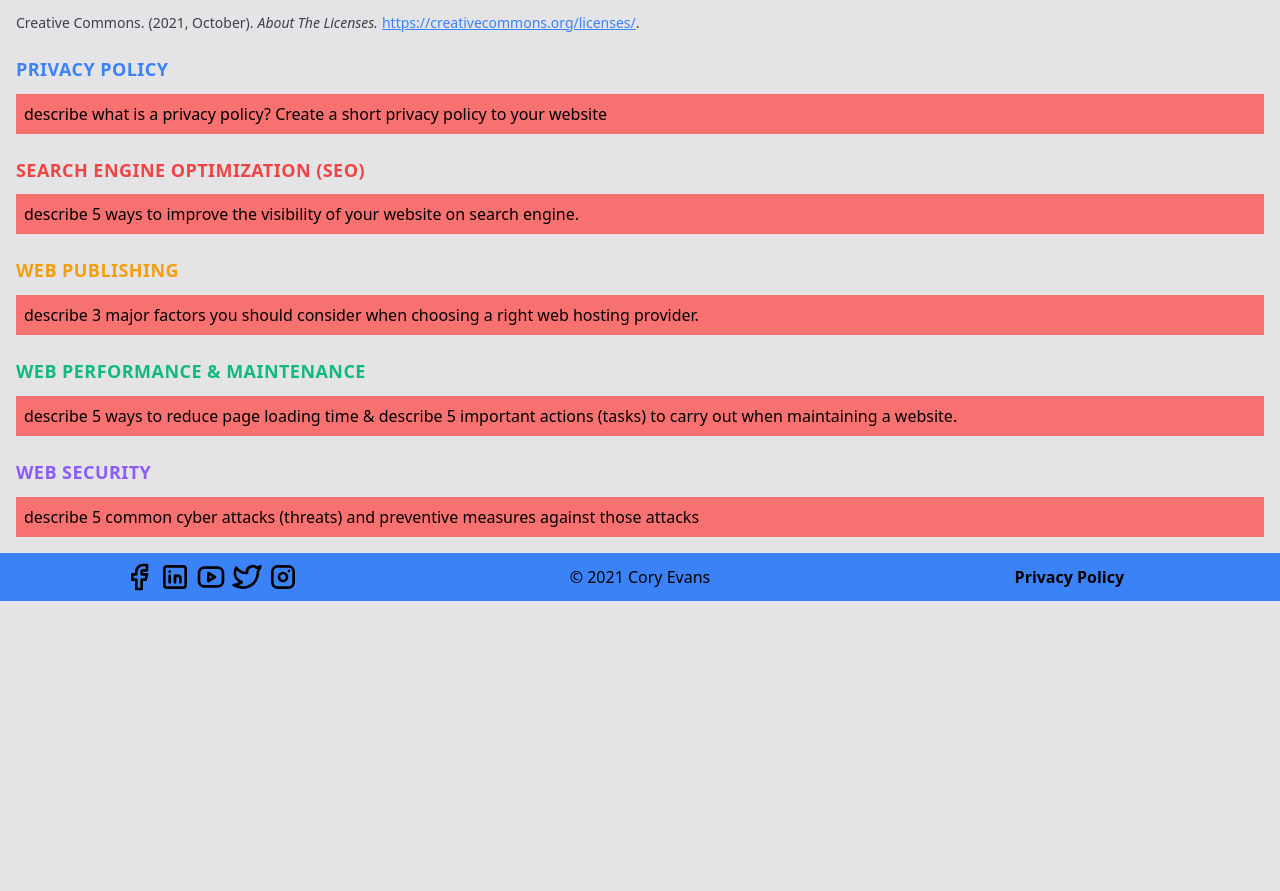
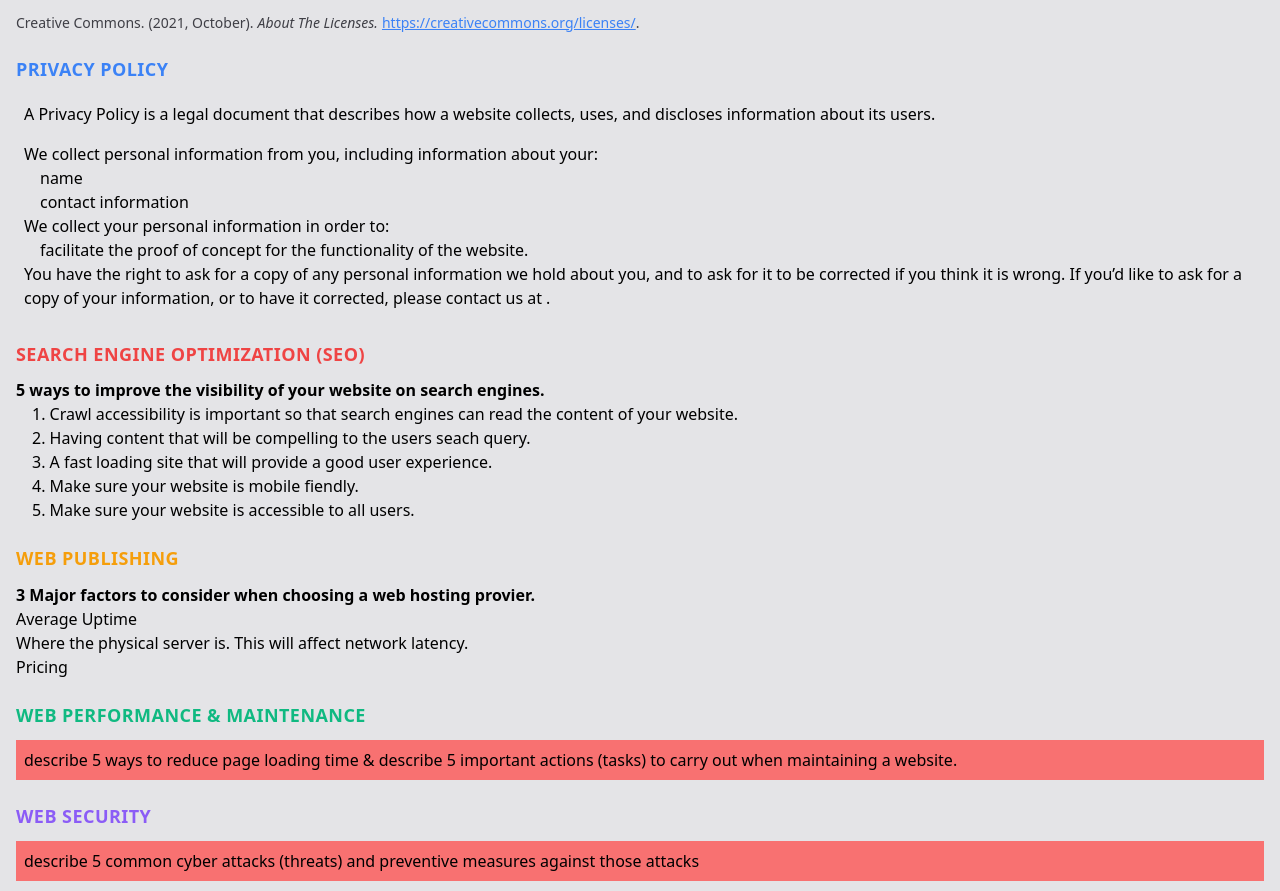
Before and after one commit to CoryEvans2324/advanced-web-assignment-1, a plain HTML site: page research.html in a window 1280 px wide. Shown: the part 829-1720 px from the top of the page. Before the commit the page ends 1430 px from the top, so only its background shows below. Drawn offline with Linux system fonts and the light colour scheme.

Commit message:
Deploying to gh-pages from @ CoryEvans2324/advanced-web-assignment-1@0c614fe6e619f105a0c4aae2ff79b3f1958538e7 🚀

```diff
--- a/javascript.js
+++ b/javascript.js
@@ -83,7 +83,7 @@ const loadShopItems = (itemsToShow) => {
 
 	items.forEach(item => {
 		let ele = document.createElement('div')
-		ele.className = 'flex flex-col items-center w-64'
+		ele.className = 'flex flex-col items-center w-64 mx-auto'
 
 		let img = document.createElement('img')
 		img.src = item.image
@@ -118,7 +118,7 @@ const shopSearchFilterFunc = (searchTerm) => {
 
 
 const bg_color_change = (color) => {
-	document.documentElement.style.backgroundColor = color
+	document.body.style.backgroundColor = color
 }
 
 const doc_font_size_change = (font_size) => {
--- a/research.html
+++ b/research.html
@@ -167,25 +167,45 @@
 
 		<div>
 			<h3 class="sm:text-lg sm:leading-snug font-semibold tracking-wide uppercase text-blue-500 mb-3">Privacy Policy</h3>
-			<p class="bg-red-400 p-2">
-				describe what is a privacy policy? Create a short privacy policy to your website
+			<p class="p-2">
+				A Privacy Policy is a legal document that describes how a website collects, uses, and discloses information about its users.
 			</p>
+			<div class="p-2">
+				<h4>We collect personal information from you, including information about your:</h4>
+				<ul class="mx-4">
+					<li>name</li>
+					<li>contact information</li>
+				</ul>
+				<h4>We collect your personal information in order to:</h4>
+				<ul class="mx-4">
+					<li>facilitate the proof of concept for the functionality of the website.</li>
+				</ul>
+				<p>
+					You have the right to ask for a copy of any personal information we hold about you, and to ask for it to be corrected if you think it is wrong. If you’d like to ask for a copy of your information, or to have it corrected, please contact us at .
+				</p>
+			</div>
 		</div>
 
 		<div>
 			<h3 class="sm:text-lg sm:leading-snug font-semibold tracking-wide uppercase text-red-500 mb-3">Search Engine Optimization (SEO)</h3>
-			<p class="bg-red-400 p-2">
-				describe 5 ways to improve the visibility of your website on search engine.
-			</p>
+			<h4 class="font-semibold">5 ways to improve the visibility of your website on search engines.</h4>
+			<div class="flex flex-col mx-4">
+				<p>1. Crawl accessibility is important so that search engines can read the content of your website.</p>
+				<p>2. Having content that will be compelling to the users seach query.</p>
+				<p>3. A fast loading site that will provide a good user experience.</p>
+				<p>4. Make sure your website is mobile fiendly.</p>
+				<p>5. Make sure your website is accessible to all users.</p>
+			</div>
 		</div>
-
 		<div>
 			<h3 class="sm:text-lg sm:leading-snug font-semibold tracking-wide uppercase text-amber-500 mb-3">Web Publishing</h3>
-			<p class="bg-red-400 p-2">
-				describe 3 major factors you should consider when choosing a right web hosting provider.
-			</p>
+			<h4 class="font-semibold">3 Major factors to consider when choosing a web hosting provier.</h4>
+			<ul>
+				<li>Average Uptime</li>
+				<li>Where the physical server is. This will affect network latency.</li>
+				<li>Pricing</li>
+			</ul>
 		</div>
-
 		<div>
 			<h3 class="sm:text-lg sm:leading-snug font-semibold tracking-wide uppercase text-emerald-500 mb-3">Web Performance & Maintenance</h3>
 			<p class="bg-red-400 p-2">
```
Also changed, not shown: javascript.html (+6 -3 lines), style.css.
